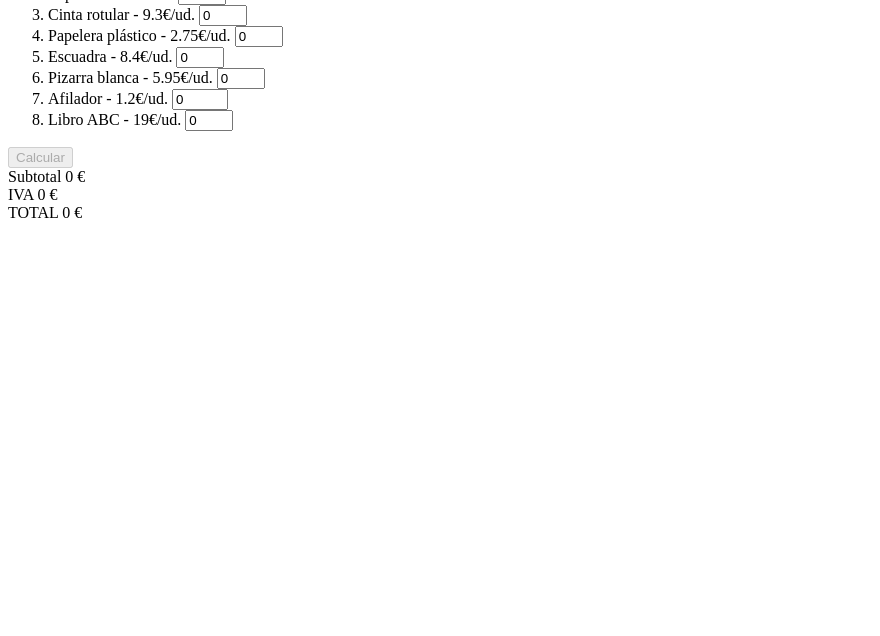
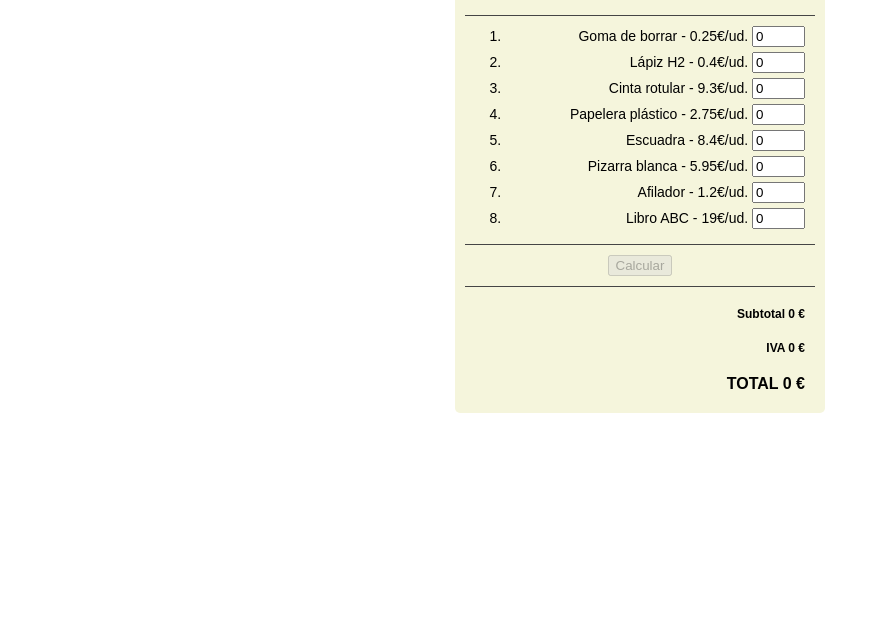
Before and after one commit to Pablosgit/myrepo-bootcamp, a plain HTML site: page modulo6-I/index.html in a window 1280 px wide. Shown: the part 164-800 px from the top of the page, without its empty margins (0-880 px from the left). Drawn offline with Linux system fonts and the light colour scheme.

Commit message:
Se ha renombrado archivo css

```diff
--- a/modulo6-I/index.html
+++ b/modulo6-I/index.html
@@ -5,7 +5,7 @@
     <meta http-equiv="X-UA-Compatible" content="IE=edge">
     <meta name="viewport" content="width=device-width, initial-scale=1.0">
     <title>Módulo 6 - Algoritmos I</title>
-    <link rel="stylesheet" href="./style/cite.css">
+    <link rel="stylesheet" href="./style/site.css">
 </head>
 <body>
 <h1>Ejercicio carrito de la compra</h1>
```
